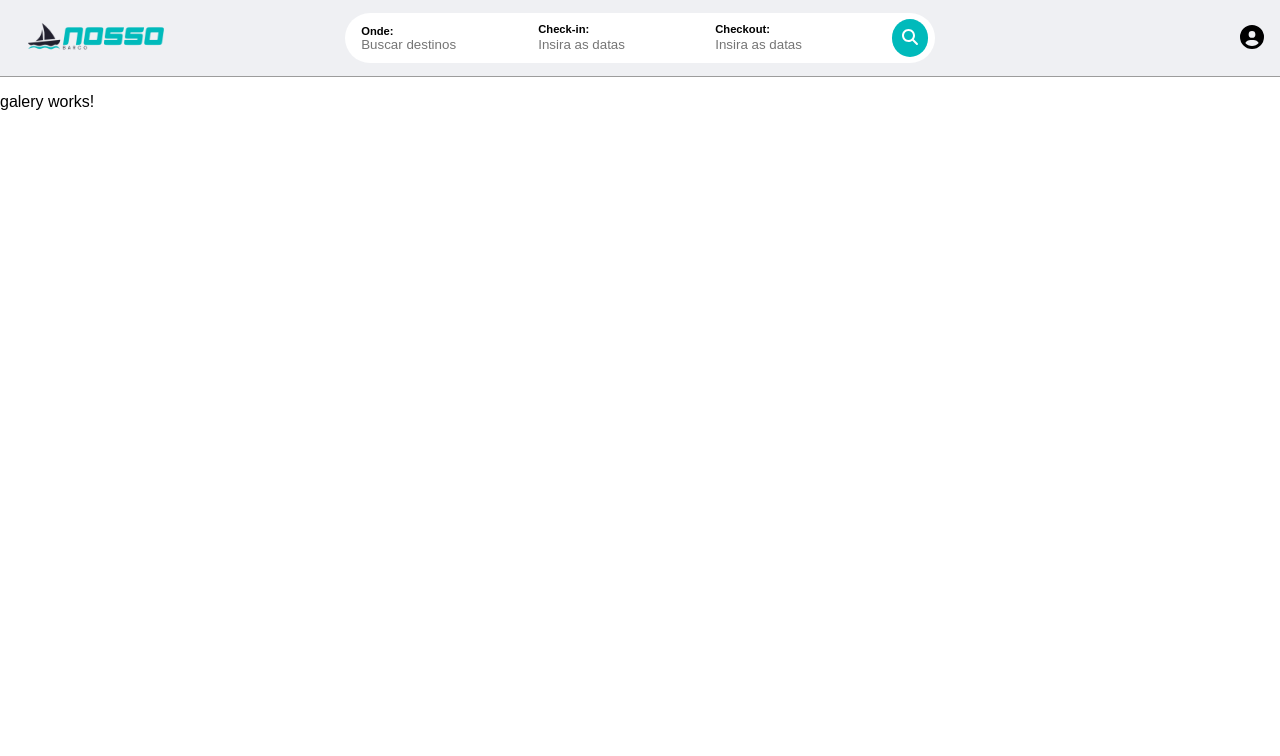
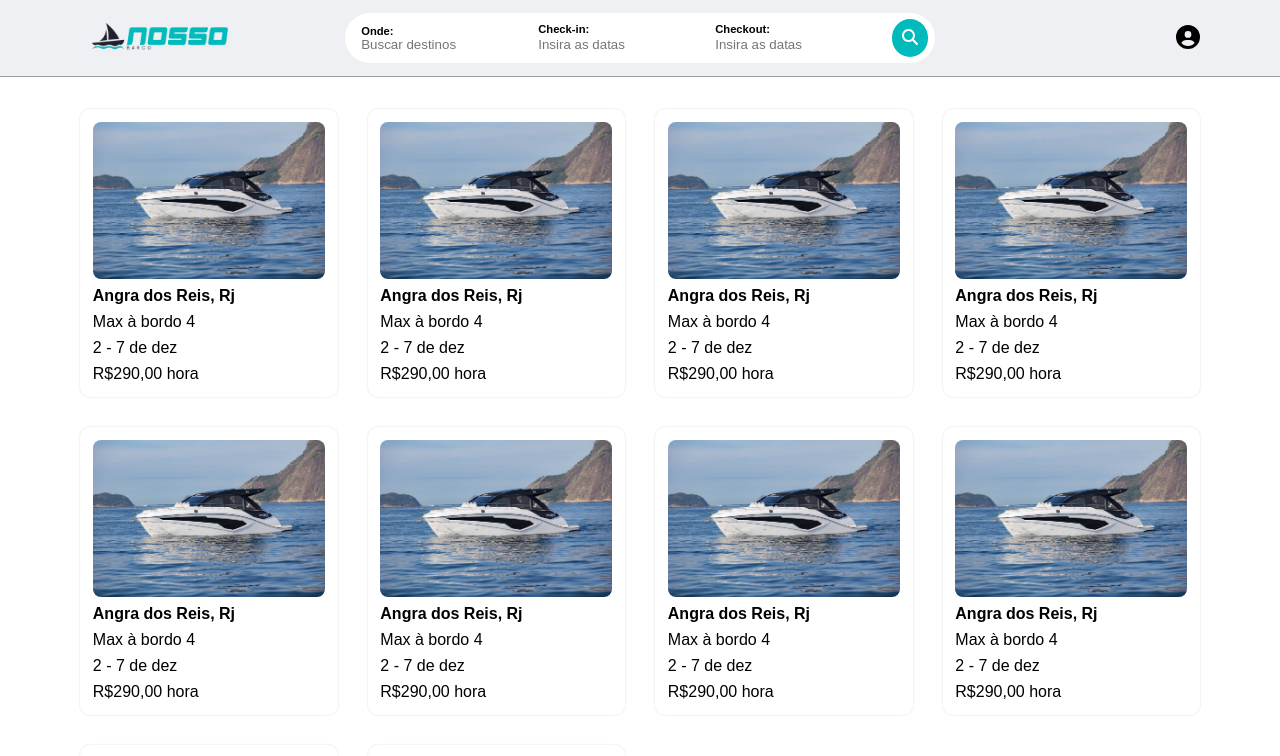
Before and after one commit to FelipeTC06/Nosso-Barco, an Angular app: page / in a window 1280 px wide. Shown: the top 756 px of the page. Built offline with nearby package versions, Linux system fonts and the light colour scheme.

Commit message:
fix: create galery css

```diff
--- a/src/app/components/galery/galery.component.html
+++ b/src/app/components/galery/galery.component.html
@@ -1 +1,15 @@
-<p>galery works!</p>
+<div class="galery">
+    @for (item of items; track $index) {
+    <div class="body-card">
+        <div class="body-img">
+            <img [src]="item.src" alt="boat img">
+        </div>
+        <div class="body-info">
+            <span class="label-location">{{ item.location }}</span>
+            <span class="label-max-number">Max à bordo {{ item.maxNumberOnBoard }}</span>
+            <span class="label-period">{{ item.period }}</span>
+            <span class="label-ammount">R${{item.ammout}} hora</span>
+        </div>
+    </div>
+    }
+</div>
--- a/src/app/components/galery/galery.component.scss
+++ b/src/app/components/galery/galery.component.scss
@@ -0,0 +1,50 @@
+.galery {
+    display: grid;
+    height: 100%;
+    grid-template-columns: repeat(auto-fit, minmax(14rem, 1fr));
+    grid-auto-rows: 18rem;
+    grid-column-gap: 30px;
+    grid-row-gap: 30px;
+    padding: 2rem 5rem;
+
+
+    .body-card {
+        padding: 0.8rem;
+        border-radius: 10px;
+        box-shadow: 0px 0px 2px 0px rgba(0,0,0,0.15);
+        display: flex;
+        flex-direction: column;
+        gap: 0.5rem;
+
+        .body-img {
+            flex: 0 0 60%;
+            width: 100%;
+            height: 60%;
+            border-radius: 8px;
+
+            img {
+                height: 100%;
+                width: 100%;
+                border-radius: 8px;
+                object-fit: cover;
+            }
+        }
+
+        .body-info {
+            display: flex;
+            flex-direction: column;
+            align-items: flex-start;
+            gap: 0.5rem;
+
+            .label-location {
+                font-weight: bold;
+            }
+
+            .label-max-number {}
+
+            .label-period {}
+
+            .label-ammount {}
+        }
+    }
+}
--- a/src/app/components/galery/galery.component.ts
+++ b/src/app/components/galery/galery.component.ts
@@ -8,5 +8,76 @@ import { Component } from '@angular/core';
   styleUrl: './galery.component.scss'
 })
 export class GaleryComponent {
-
+  public items = [
+    {
+      src: 'images/fot-exemplo-lancha-1.jpg',
+      location: 'Angra dos Reis, Rj',
+      maxNumberOnBoard: '4',
+      period: '2 - 7 de dez',
+      ammout: '290,00',
+    },
+    {
+      src: 'images/fot-exemplo-lancha-1.jpg',
+      location: 'Angra dos Reis, Rj',
+      maxNumberOnBoard: '4',
+      period: '2 - 7 de dez',
+      ammout: '290,00',
+    },
+    {
+      src: 'images/fot-exemplo-lancha-1.jpg',
+      location: 'Angra dos Reis, Rj',
+      maxNumberOnBoard: '4',
+      period: '2 - 7 de dez',
+      ammout: '290,00',
+    },
+    {
+      src: 'images/fot-exemplo-lancha-1.jpg',
+      location: 'Angra dos Reis, Rj',
+      maxNumberOnBoard: '4',
+      period: '2 - 7 de dez',
+      ammout: '290,00',
+    },
+    {
+      src: 'images/fot-exemplo-lancha-1.jpg',
+      location: 'Angra dos Reis, Rj',
+      maxNumberOnBoard: '4',
+      period: '2 - 7 de dez',
+      ammout: '290,00',
+    },
+    {
+      src: 'images/fot-exemplo-lancha-1.jpg',
+      location: 'Angra dos Reis, Rj',
+      maxNumberOnBoard: '4',
+      period: '2 - 7 de dez',
+      ammout: '290,00',
+    },
+    {
+      src: 'images/fot-exemplo-lancha-1.jpg',
+      location: 'Angra dos Reis, Rj',
+      maxNumberOnBoard: '4',
+      period: '2 - 7 de dez',
+      ammout: '290,00',
+    },
+    {
+      src: 'images/fot-exemplo-lancha-1.jpg',
+      location: 'Angra dos Reis, Rj',
+      maxNumberOnBoard: '4',
+      period: '2 - 7 de dez',
+      ammout: '290,00',
+    },
+    {
+      src: 'images/fot-exemplo-lancha-1.jpg',
+      location: 'Angra dos Reis, Rj',
+      maxNumberOnBoard: '4',
+      period: '2 - 7 de dez',
+      ammout: '290,00',
+    },
+    {
+      src: 'images/fot-exemplo-lancha-1.jpg',
+      location: 'Angra dos Reis, Rj',
+      maxNumberOnBoard: '4',
+      period: '2 - 7 de dez',
+      ammout: '290,00',
+    },
+  ]
 }
--- a/src/app/components/navbar/navbar.component.scss
+++ b/src/app/components/navbar/navbar.component.scss
@@ -1,6 +1,6 @@
 .header {
     background-color: #eff0f3;
-    padding: 0.5rem 1rem;
+    padding: 0.5rem 5rem;
     display: flex;
     flex-direction: column;
     border-bottom: 1px rgb(156, 156, 156) solid;
@@ -47,3 +47,9 @@
     }
 
 }
+
+@media (max-width: 620px) {
+    .header {
+      padding: 0.5rem 2rem;
+    }
+}
--- a/src/app/components/search-layout/search-layout.component.html
+++ b/src/app/components/search-layout/search-layout.component.html
@@ -1,4 +1,6 @@
-<div>
+<div class="body-layout">
     <app-navbar></app-navbar>
-    <ng-content></ng-content>
+    <div class="content">
+        <ng-content></ng-content>
+    </div>
 </div>
--- a/src/app/components/search-layout/search-layout.component.scss
+++ b/src/app/components/search-layout/search-layout.component.scss
@@ -0,0 +1,9 @@
+.body-layout {
+    height: 100%;
+    display: flex;
+    flex-direction: column;
+
+    .content {
+        flex: 1;
+    }
+}
```
Also changed, not shown: public/images/fot-exemplo-lancha-1.jpg (added).
